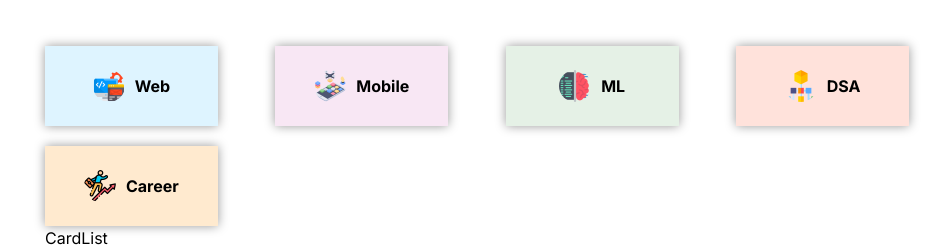
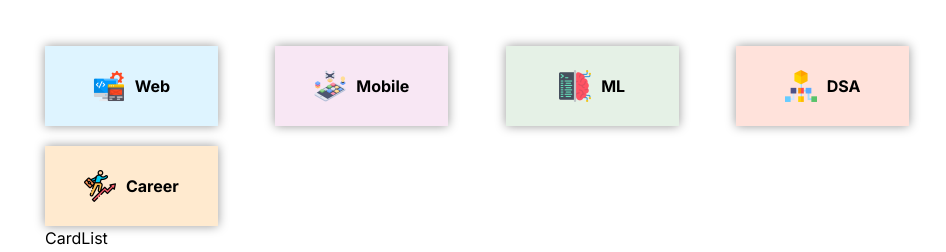
Before and after one commit to kanugurajesh/DevShare, a Next.js app: page / in a window 1280 px wide. Shown: the part 1104-1356 px from the top of the page, without its empty margins (163-1109 px from the left). Built offline with nearby package versions, Linux system fonts and the light colour scheme.

Commit message:
Changing images orientiation

```diff
--- a/components/categoryList/categoryList.module.css
+++ b/components/categoryList/categoryList.module.css
@@ -33,10 +33,6 @@
 .category:hover {
     transform: scale(1.05);
     /* cursor: pointer; */
-}
-
-.category img {
-    border-radius: 50%;
 }
 
 .category.webapp {
```
